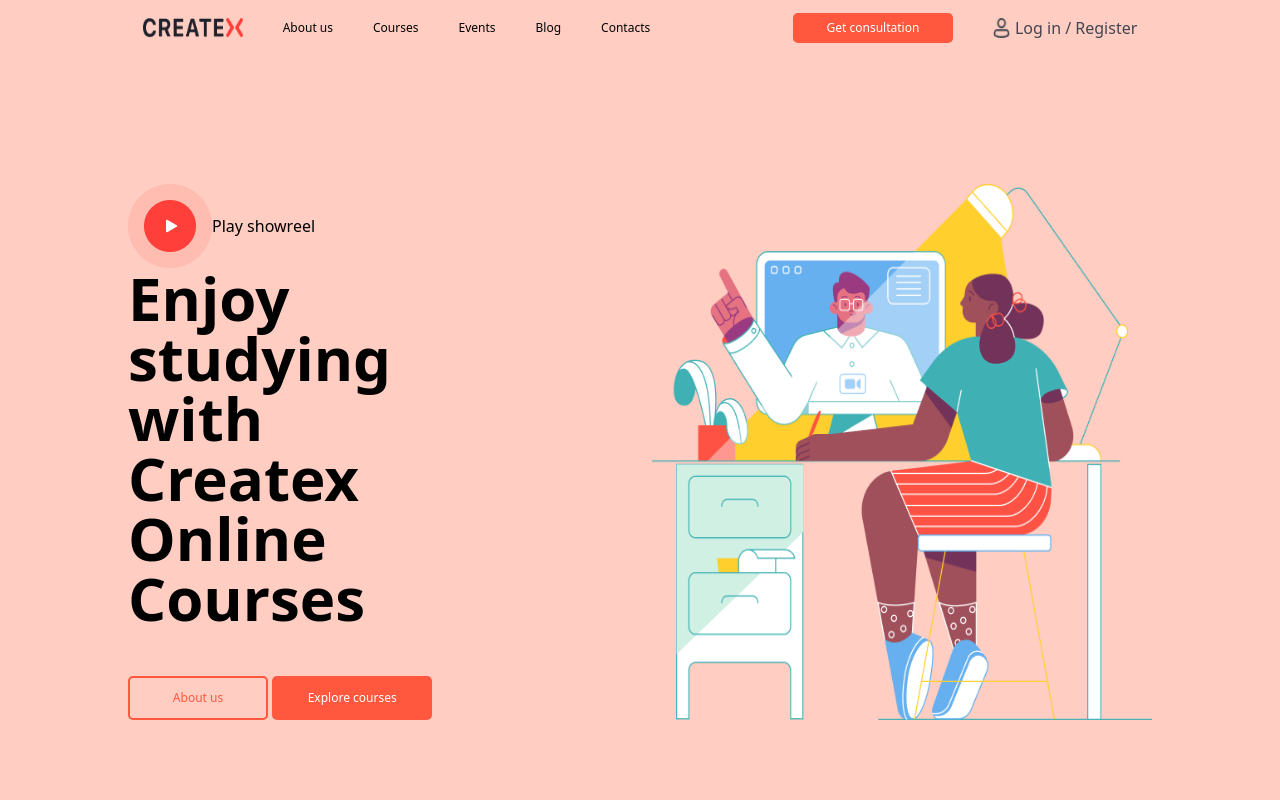
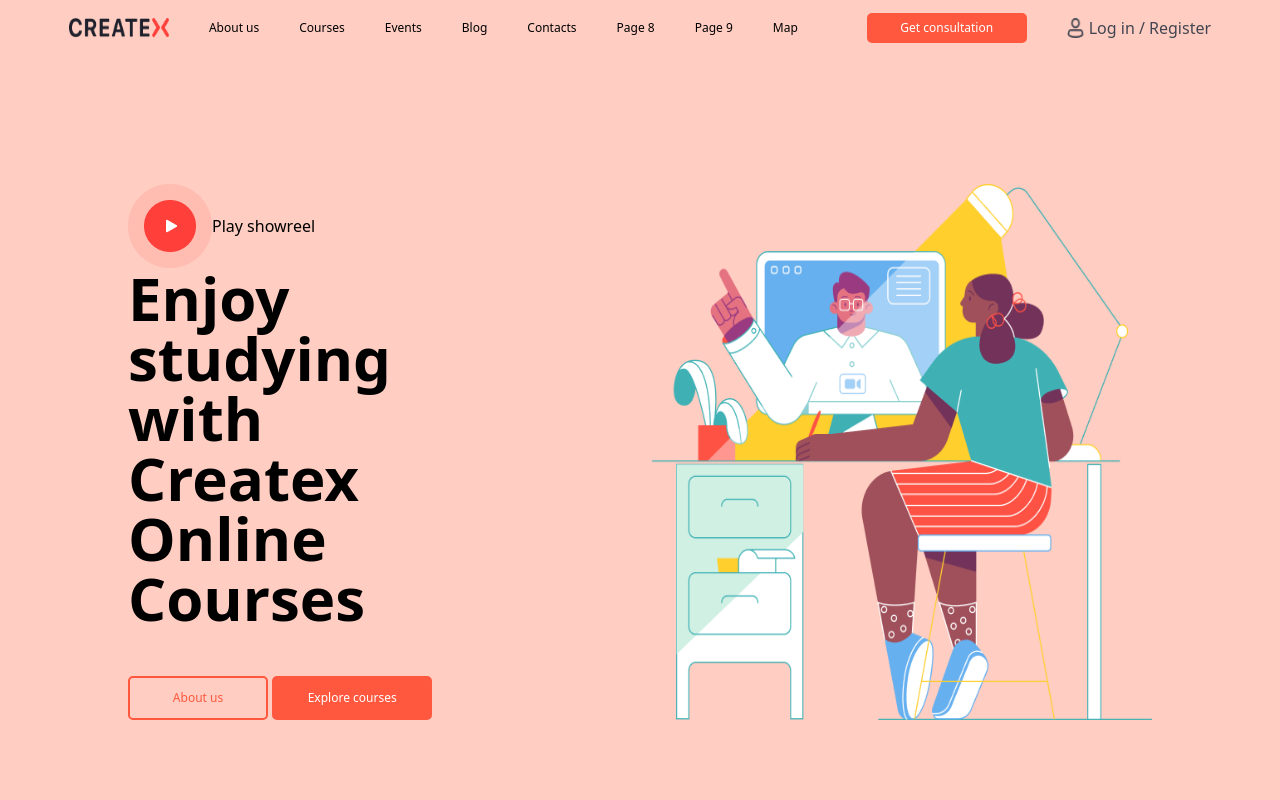
Before and after one commit to HNM16/exam3, a website: page src/index.html in a window 1280 px wide. Shown: the top 800 px of the page. Drawn offline with Linux system fonts and the light colour scheme.

Commit message:
Glavnaya stranica

```diff
--- a/src/index.html
+++ b/src/index.html
@@ -16,6 +16,11 @@
     <p class="m-auto sm:hidden md:hidden lg:block"><a href="./pag4.html">Events</a></p>
     <p class="m-auto"><a href="./page4.html">Blog</a></p>
     <p class="m-auto sm:hidden  md:block"><a href="./page5.html">Contacts</a></p>
+    <p class="m-auto sm:hidden  md:block"><a href="./page7.html">Page 8</a></p>
+    <p class="m-auto sm:hidden  md:block"><a href="./page8.html">Page 9</a></p>
+
+    <p class="m-auto sm:hidden  md:block"><a href="./page9.html">Map</a></p>
+
 </div>
 <div class="flex gap-[40px] font-[200] text-s">
     <button class="bg-[#ff583f] rounded-[5px] text-white md:p-[7px] sm:p-[2px] sm:w-[100px] sm:text-xs md:text-md md:w-[120px] lg:w-[160px]">Get consultation</button>
```
Also changed, not shown: 1 other file.
